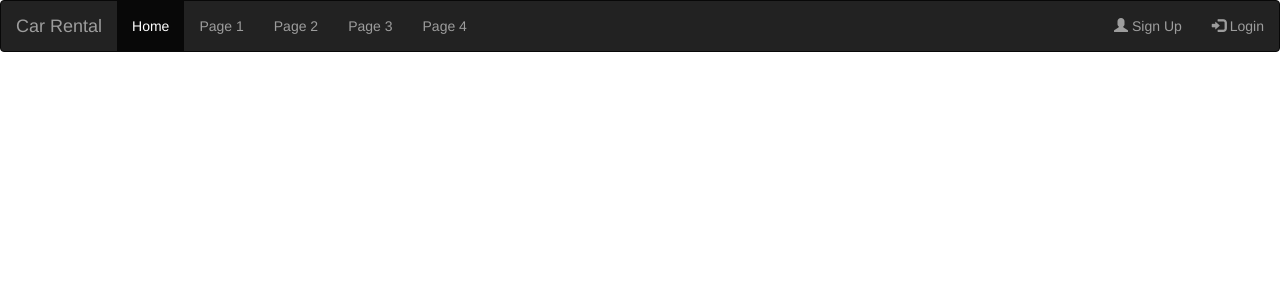
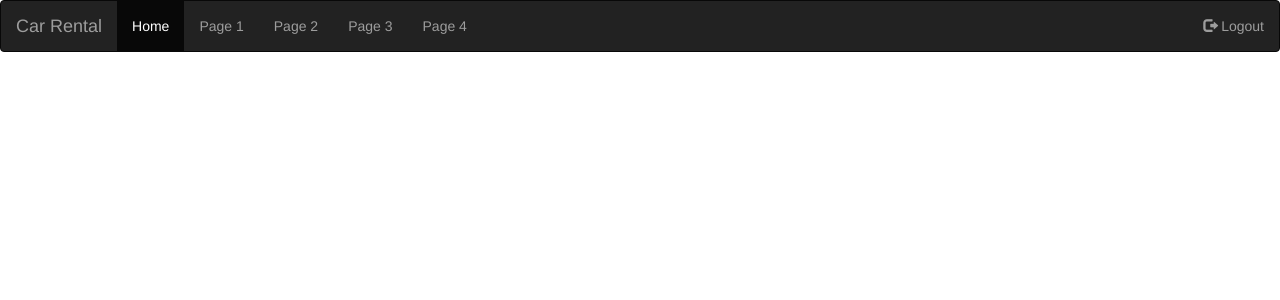
Before and after one commit to GeraldSutarso/Final_SSIP, a PHP site: page / in a window 1280 px wide. Shown: the top 300 px of the page. Run offline with PHP 8.4, Linux system fonts and the light colour scheme.

Commit message:
Update navbar.php

```diff
--- a/navbar.php
+++ b/navbar.php
@@ -13,8 +13,12 @@
       <li><a href="#">Page 4</a></li>
     </ul>
     <ul class="nav navbar-nav navbar-right">
-      <li><a href="#"><span class="glyphicon glyphicon-user"></span> Sign Up</a></li>
-      <li><a href="#"><span class="glyphicon glyphicon-log-in"></span> Login</a></li>
+    <?php if (isset($_SESSION['loggedin']) && $_SESSION['loggedin'] == false) {?>
+      <li><a href="signup.php"><span class="glyphicon glyphicon-user"></span> Sign Up</a></li>
+      <li><a href="login.php"><span class="glyphicon glyphicon-log-in"></span> Login</a></li>
+    <?php } else {?>
+        <li><a href="logout.php"><span class="glyphicon glyphicon-log-out"></span> Logout</a></li>
+    <?php }?>
     </ul>
   </div>
 </nav>
```
